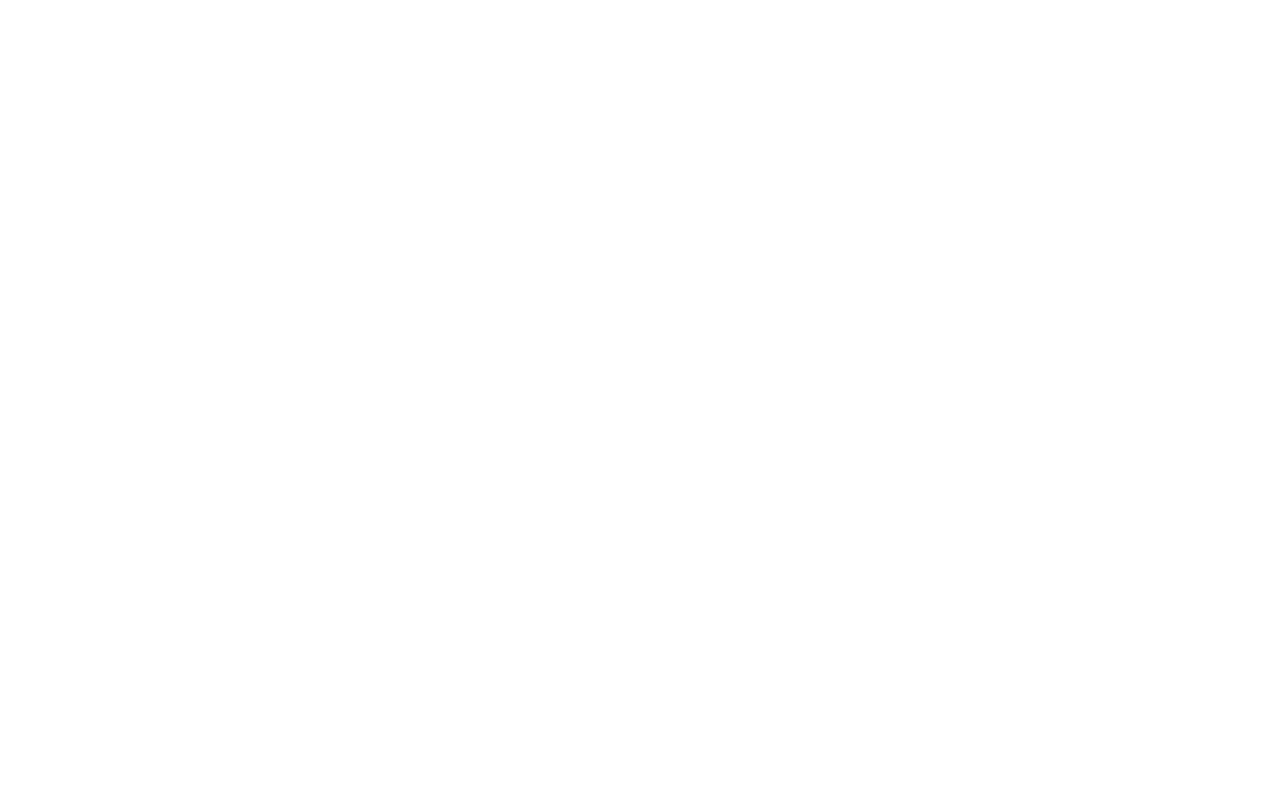
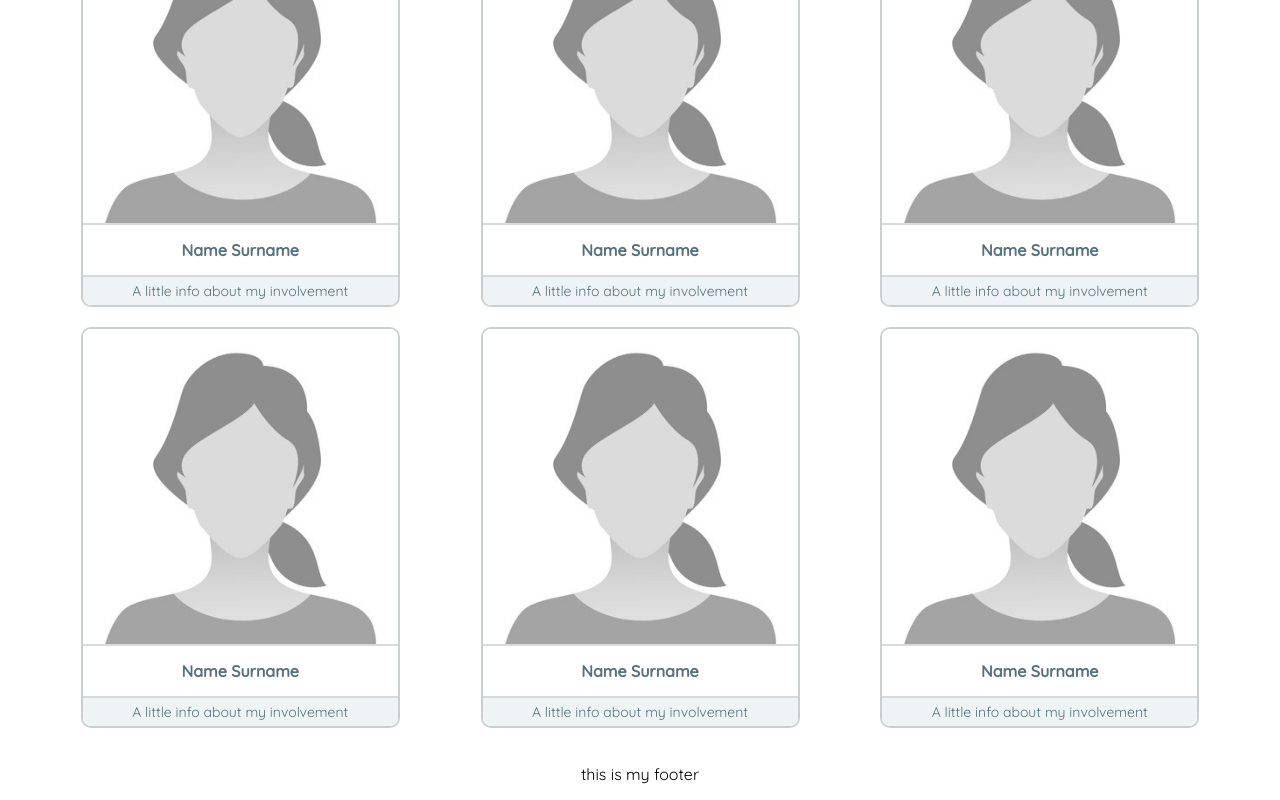
Before and after one commit to jbram-js/baby-bump, a React (Create React App) app: page /our-team in a window 1280 px wide. Shown: the part 389-1189 px from the top of the page. Before the commit the page ends 800 px from the top, so only its background shows below. Built offline with nearby package versions, Linux system fonts and the light colour scheme.

Commit message:
added team cards and basic styling

```diff
--- a/src/components/Team.js
+++ b/src/components/Team.js
@@ -1,4 +1,5 @@
 import React from "react";
+import placeholder from "../resources/placeholder-person.jpg";
 import "../styles/Team.css";
 
 const Team = () => {
@@ -14,6 +15,50 @@
         occaecat cupidatat non proident, sunt in culpa qui officia deserunt
         mollit anim id est laborum.
       </p>
+      <div className="meet-team">
+        <div class="team-card">
+          <img src={placeholder} className="card-image" />
+          <div class="card-description">
+            <span class="card-description-text">Name Surname</span>
+          </div>
+          <span class="card-details">A little info about my involvement</span>
+        </div>
+        <div class="team-card">
+          <img src={placeholder} className="card-image" />
+          <div class="card-description">
+            <span class="card-description-text">Name Surname</span>
+          </div>
+          <span class="card-details">A little info about my involvement</span>
+        </div>
+        <div class="team-card">
+          <img src={placeholder} className="card-image" />
+          <div class="card-description">
+            <span class="card-description-text">Name Surname</span>
+          </div>
+          <span class="card-details">A little info about my involvement</span>
+        </div>
+        <div class="team-card">
+          <img src={placeholder} className="card-image" />
+          <div class="card-description">
+            <span class="card-description-text">Name Surname</span>
+          </div>
+          <span class="card-details">A little info about my involvement</span>
+        </div>
+        <div class="team-card">
+          <img src={placeholder} className="card-image" />
+          <div class="card-description">
+            <span class="card-description-text">Name Surname</span>
+          </div>
+          <span class="card-details">A little info about my involvement</span>
+        </div>
+        <div class="team-card">
+          <img src={placeholder} className="card-image" />
+          <div class="card-description">
+            <span class="card-description-text">Name Surname</span>
+          </div>
+          <span class="card-details">A little info about my involvement</span>
+        </div>
+      </div>
     </div>
   );
 };
--- a/src/styles/App.css
+++ b/src/styles/App.css
@@ -4,3 +4,7 @@
   text-align: center;
   font-family: "Quicksand", sans-serif;
 }
+
+p {
+  font-size: 16px;
+}
--- a/src/styles/Team.css
+++ b/src/styles/Team.css
@@ -0,0 +1,48 @@
+.meet-team {
+  display: flex;
+  flex-direction: row;
+  flex-wrap: wrap;
+  justify-content: space-evenly;
+  padding: 10px;
+}
+
+.team-card {
+  display: flex;
+  flex-direction: column;
+  border: 2px solid #cad0d2;
+  border-radius: 10px;
+  margin: 10px;
+  width: 25%;
+  overflow: hidden;
+}
+
+.card-image {
+  max-width: 50vw;
+  max-height: auto;
+  border-bottom: 2px solid #d7dbdd;
+}
+
+.card-description {
+  display: flex;
+  flex-direction: column;
+  justify-content: center;
+  align-items: center;
+  padding: 15px 0;
+}
+
+.card-description-text {
+  color: #57727c;
+  font-size: 16px;
+  font-weight: 600;
+  text-align: center;
+  max-width: calc(100% - 30px);
+}
+
+.card-details {
+  text-align: center;
+  color: #57727c;
+  font-size: 14px;
+  padding: 5px 15px;
+  border-top: 2px solid #d7dbdd;
+  background-color: #eef3f5;
+}
```
Also changed, not shown: src/resources/placeholder-person.jpg (added).
